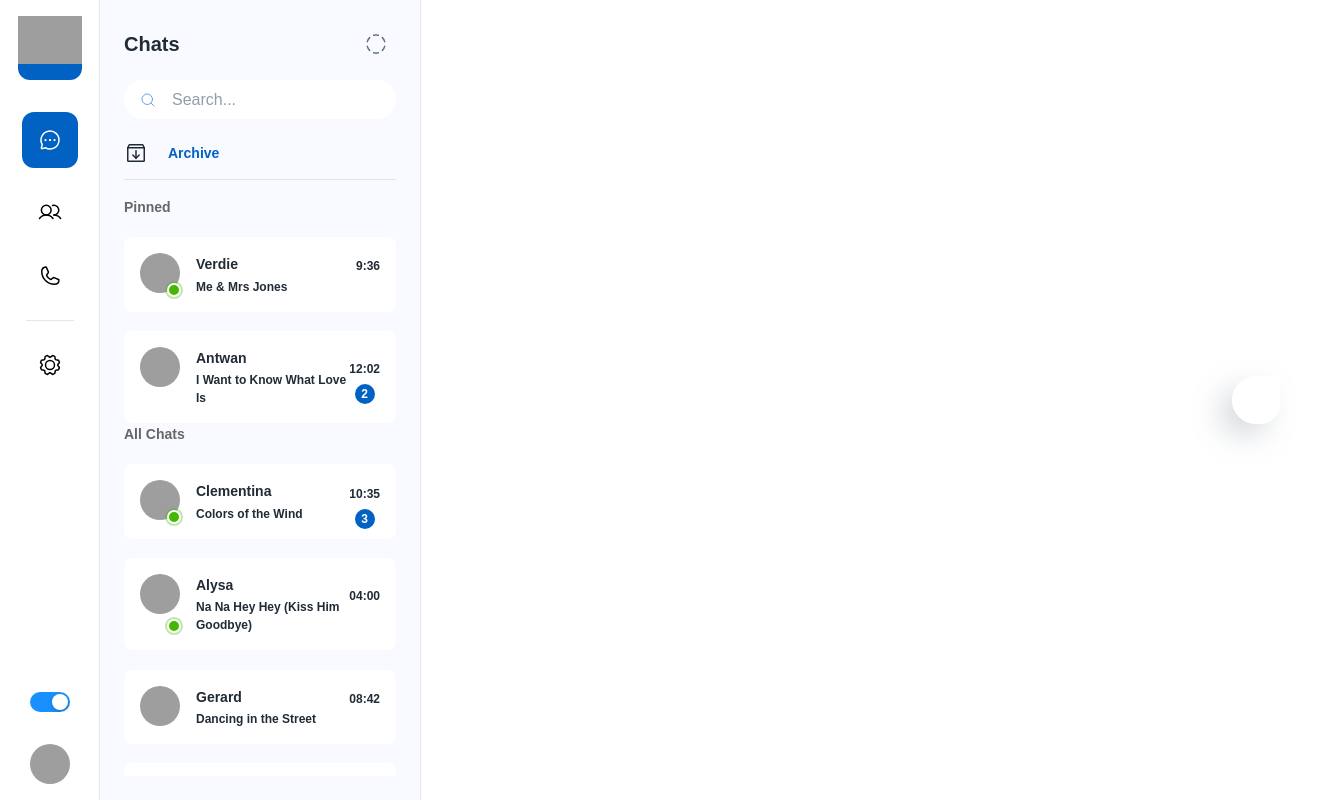
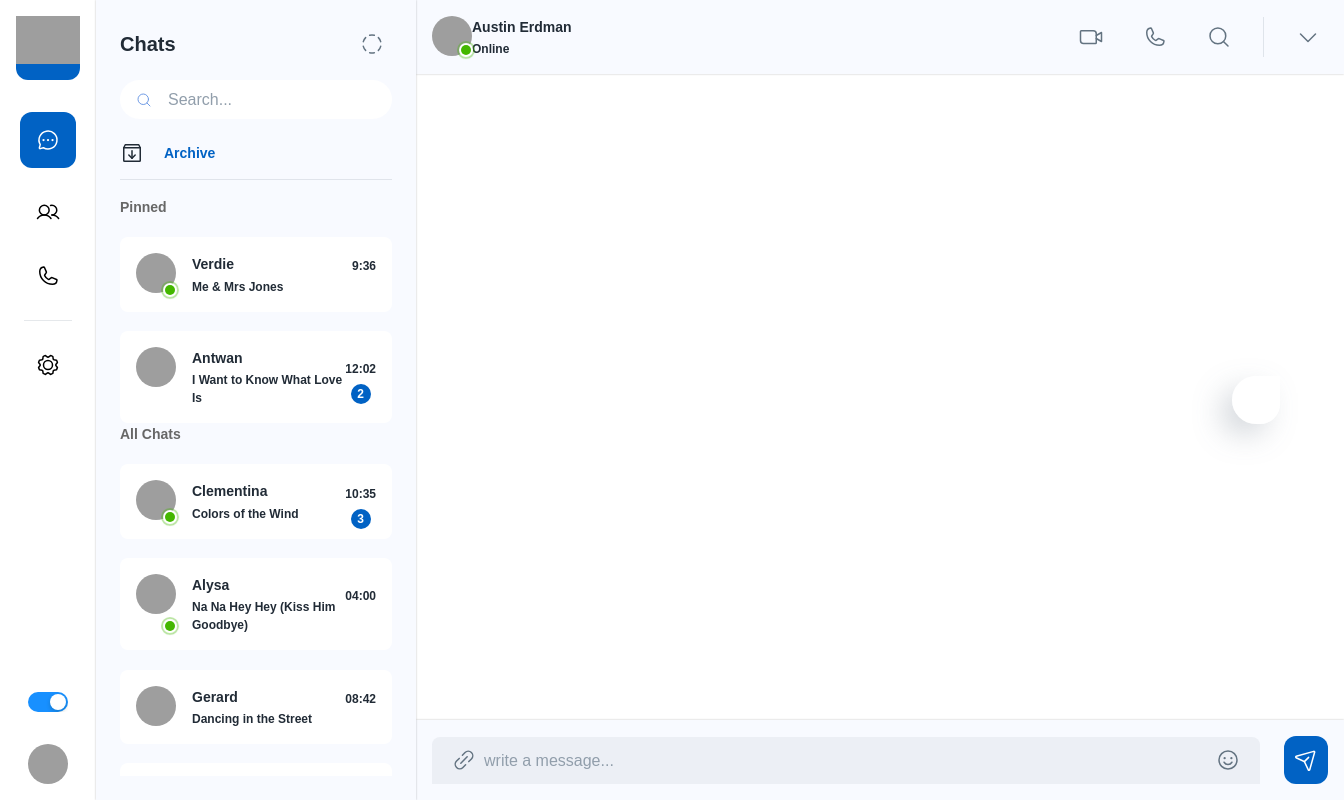
Before and after one commit to utkarshraii/chat-app, a React (Create React App) app: page /app in a window 1280 px wide. Shown: the whole page, 1344 px wide, since content can reach past the window. Built offline with nearby package versions, Linux system fonts and the light colour scheme; grey boxes are pictures that could not be loaded; some icons are missing.

Commit message:
4th commit

```diff
--- /dev/null
+++ b/src/components/Conversation/index.js
@@ -0,0 +1,185 @@
+import React from "react";
+import {
+  Stack,
+  Box,
+  Avatar,
+  Badge,
+  Typography,
+  IconButton,
+  Divider,
+  TextField,
+  InputAdornment,
+} from "@mui/material";
+import { faker } from "@faker-js/faker";
+import { styled, useTheme } from "@mui/material/styles";
+import {
+  CaretDown,
+  LinkSimple,
+  MagnifyingGlass,
+  PaperPlaneTilt,
+  Phone,
+  Smiley,
+  VideoCamera,
+} from "phosphor-react";
+
+const StyledInput = styled(TextField)(({ theme }) => ({
+  "& .MuiInputBase-input": {
+    paddingTop: "12px",
+    paddingBottom: "12px",
+  },
+}));
+const StyledBadge = styled(Badge)(({ theme }) => ({
+  "& .MuiBadge-badge": {
+    backgroundColor: "#44b700",
+    color: "#44b700",
+    boxShadow: `0 0 0 2px ${theme.palette.background.paper}`,
+    "&::after": {
+      position: "absolute",
+      top: 0,
+      left: 0,
+      width: "100%",
+      height: "100%",
+      borderRadius: "50%",
+      animation: "ripple 1.2s infinite ease-in-out",
+      border: "1px solid currentColor",
+      content: '""',
+    },
+  },
+  "@keyframes ripple": {
+    "0%": {
+      transform: "scale(.8)",
+      opacity: 1,
+    },
+    "100%": {
+      transform: "scale(2.4)",
+      opacity: 0,
+    },
+  },
+}));
+
+const Conversation = () => {
+  const theme = useTheme();
+  return (
+    <Stack
+      direction={"column"}
+      height={"100%"}
+      maxHeight={"100vh"}
+      width={"auto"}
+    >
+      {/* Chat header */}
+      <Box
+        p={2}
+        sx={{
+          width: "72.5vw",
+          backgroundColor:
+            theme.palette.mode === "light"
+              ? "#F8FAFF"
+              : theme.palette.background.paper,
+          boxShadow: "0px 0px 2px rgba(0,0,0,0.25)",
+        }}
+      >
+        <Stack
+          alignItems={"center"}
+          direction="row"
+          justifyContent={"space-between"}
+          sx={{ width: "100%", height: "100%" }}
+        >
+          <Stack direction="row" spacing="2">
+            <Box>
+              <StyledBadge
+                overlap="circular"
+                anchorOrigin={{ vertical: "bottom", horizontal: "right" }}
+                variant="dot"
+              >
+                <Avatar
+                  alt={faker.name.fullName()}
+                  src={faker.image.avatar()}
+                />
+              </StyledBadge>
+            </Box>
+            <Stack spacing={0.2}>
+              <Typography variant="subtitle2">
+                {faker.name.fullName()}
+              </Typography>
+              <Typography variant="caption">Online</Typography>
+            </Stack>
+          </Stack>
+          <Stack direction="row" alignItems={"center"} spacing={3}>
+            <IconButton>
+              <VideoCamera />
+            </IconButton>
+            <IconButton>
+              <Phone />
+            </IconButton>
+            <IconButton>
+              <MagnifyingGlass />
+            </IconButton>
+            <Divider orientation="vertical" flexItem />
+            <IconButton>
+              <CaretDown />
+            </IconButton>
+          </Stack>
+        </Stack>
+      </Box>
+      {/*Msg */}
+      <Box width={"100%"} sx={{ flexGrow: 1 }}></Box>
+      {/*Chat footer */}
+      <Box
+        p={2}
+        sx={{
+          width: "100%",
+          backgroundColor:
+            theme.palette.mode === "light"
+              ? "#F8FAFF"
+              : theme.palette.background.paper,
+          boxShadow: "0px 0px 2px rgba(0,0,0,0.25)",
+        }}
+      >
+        <Stack direction="row" alignItems={"center"} spacing={3}>
+          <StyledInput
+            fullWidth
+            placeholder="write a message..."
+            variant="filled"
+            InputProps={{
+              disableUnderline: true,
+              startAdornment: (
+                <InputAdornment>
+                  <IconButton>
+                    <LinkSimple />
+                  </IconButton>
+                </InputAdornment>
+              ),
+              endAdornment: (
+                <InputAdornment>
+                  <IconButton>
+                    <Smiley />
+                  </IconButton>
+                </InputAdornment>
+              ),
+            }}
+          />
+          <Box
+            sx={{
+              height: 48,
+              width: 48,
+              backgroundColor: theme.palette.primary.main,
+              borderRadius: 1.5,
+            }}
+          >
+            <Stack
+              sx={{ height: "100%", width: "100%" }}
+              alignItems="center"
+              justifyContent="center"
+            >
+              <IconButton>
+                <PaperPlaneTilt color="#fff" />
+              </IconButton>
+            </Stack>
+          </Box>
+        </Stack>
+      </Box>
+    </Stack>
+  );
+};
+
+export default Conversation;
--- a/src/pages/dashboard/GeneralApp.js
+++ b/src/pages/dashboard/GeneralApp.js
@@ -1,12 +1,29 @@
-import React, { Suspense, lazy } from "react";
+import React from "react";
 import Chats from "./Chats.js";
+import { Box, Stack } from "@mui/material";
+import { useTheme } from "@mui/material/styles";
+import Conversation from "../../components/Conversation/index.js";
 
 const GeneralApp = () => {
+  const theme = useTheme();
   return (
-    <>
+    <Stack direction={"row"} sx={{ width: "100%" }}>
       {/* chats */}
       <Chats />
-    </>
+      <Box
+        sx={{
+          height: "100%",
+          width: "calc(100vw-420px)",
+          backgroundColor:
+            theme.palette.mode === "light"
+              ? "#fff"
+              : theme.palette.background.default,
+        }}
+      >
+        {/* Conversation */}
+        <Conversation />
+      </Box>
+    </Stack>
   );
 };
 
```
Also changed, not shown: package.json (+17 -1 lines), 1 other file (tests, documents, lock files or other folders).
